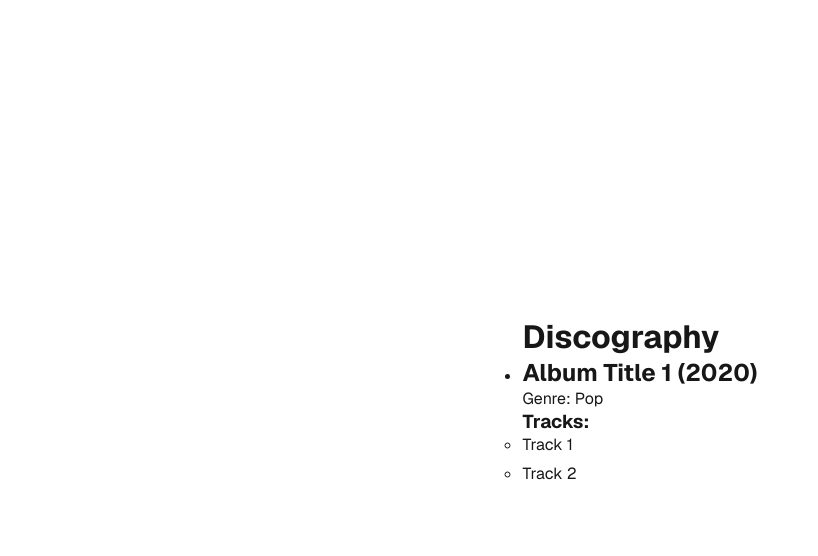
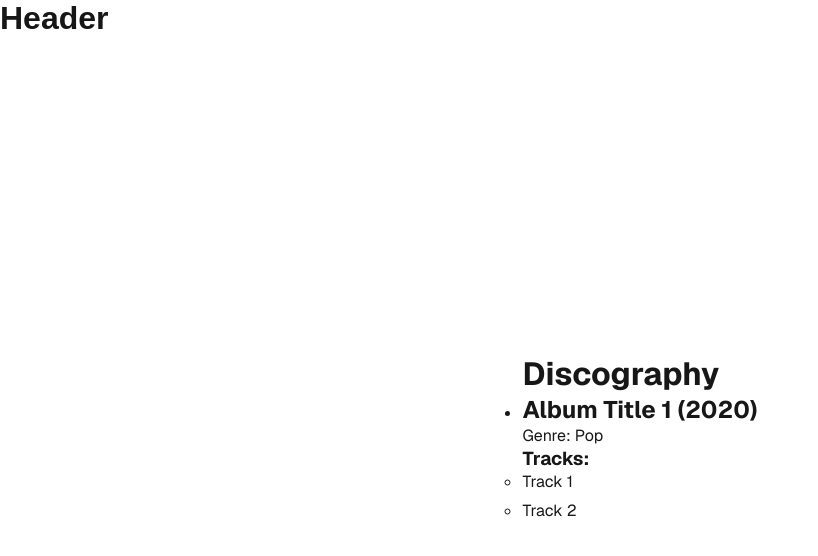
Before and after one commit to abush46/ethioartists-catalog, a Next.js app: page / in a window 1280 px wide. Shown: the top 556 px of the page, without its empty margins (0-818 px from the left). Built offline with nearby package versions, Linux system fonts and the light colour scheme.

Commit message:
Update layout.js

```diff
--- a/app/layout.js
+++ b/app/layout.js
@@ -20,6 +20,8 @@ export default function RootLayout({ children }) {
   return (
     <html lang="en">
       <body className={`${geistSans.variable} ${geistMono.variable}`}>
+<div><h1>Header</h1>
+</div>
         {children}
       </body>
     </html>
```
